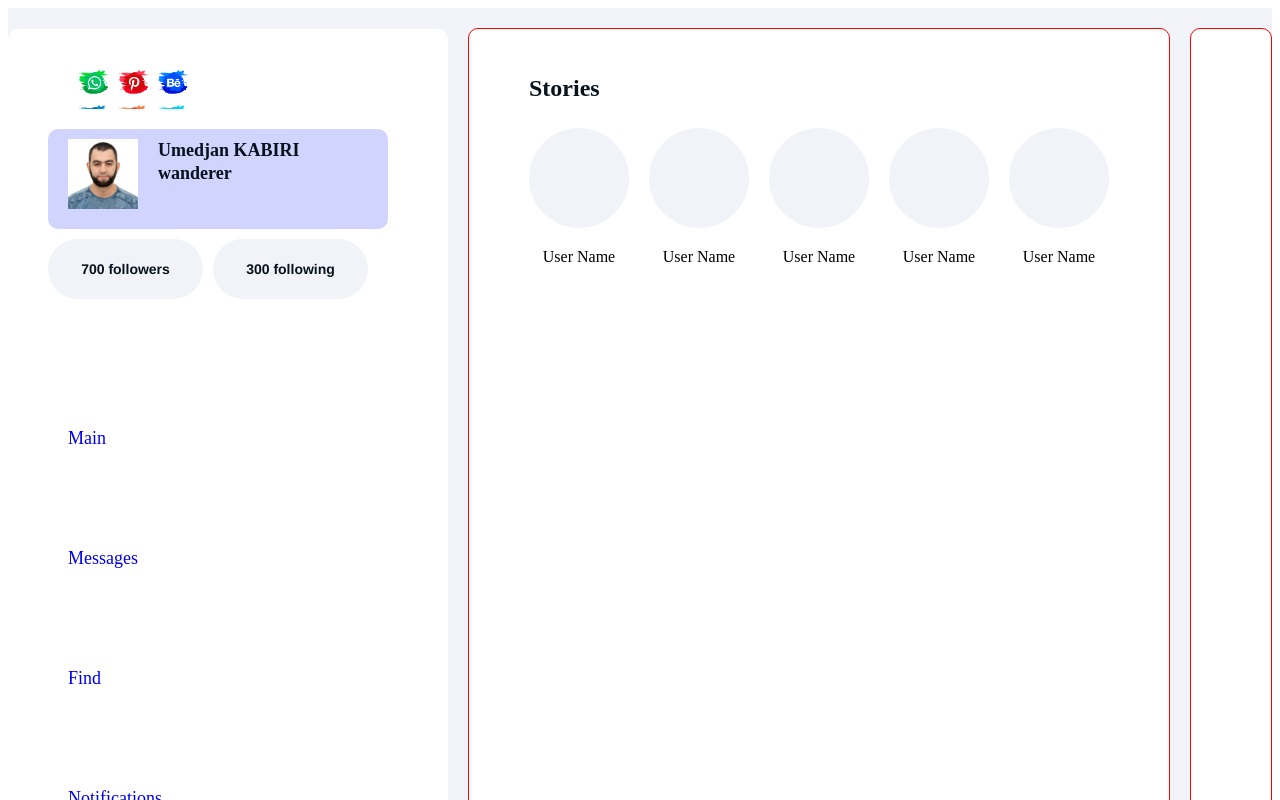
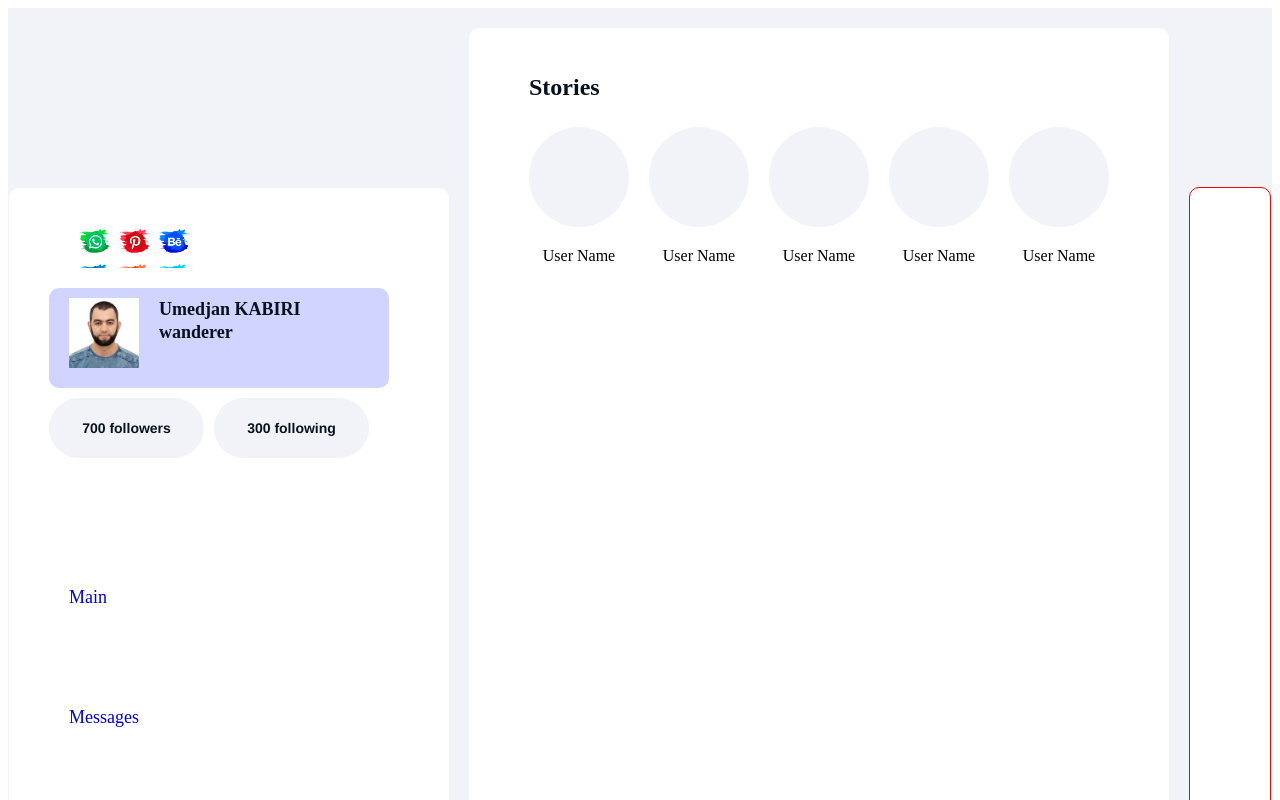
Before and after one commit to umedjankabiri/samurai-way, a React (Vite) app: page / in a window 1280 px wide. Shown: the top 800 px of the page. Built offline with nearby package versions, Linux system fonts and the light colour scheme.

Commit message:
Updated CSS styles, add new wrapper with styles

```diff
--- a/src/common/components/feeds/Feeds.module.css
+++ b/src/common/components/feeds/Feeds.module.css
@@ -2,17 +2,27 @@
     display: flex;
     flex-direction: column;
 
-    border: red solid 1px;
+    user-select: none;
     border-radius: 10px;
     width: 788px;
-    height: 1080px;
+    height: 1400px;
     background-color: #fff;
     margin: 20px 10px;
     padding: 20px 60px;
 }
+
 .feedsWrapper {
     display: flex;
     flex-direction: row;
     justify-content: center;
     gap: 20px
 }
+.titleWrapper {
+    margin-top: 60px;
+}
+
+.componentWrapper {
+    display: flex;
+    flex-direction: column;
+    align-items: center;
+}
```
